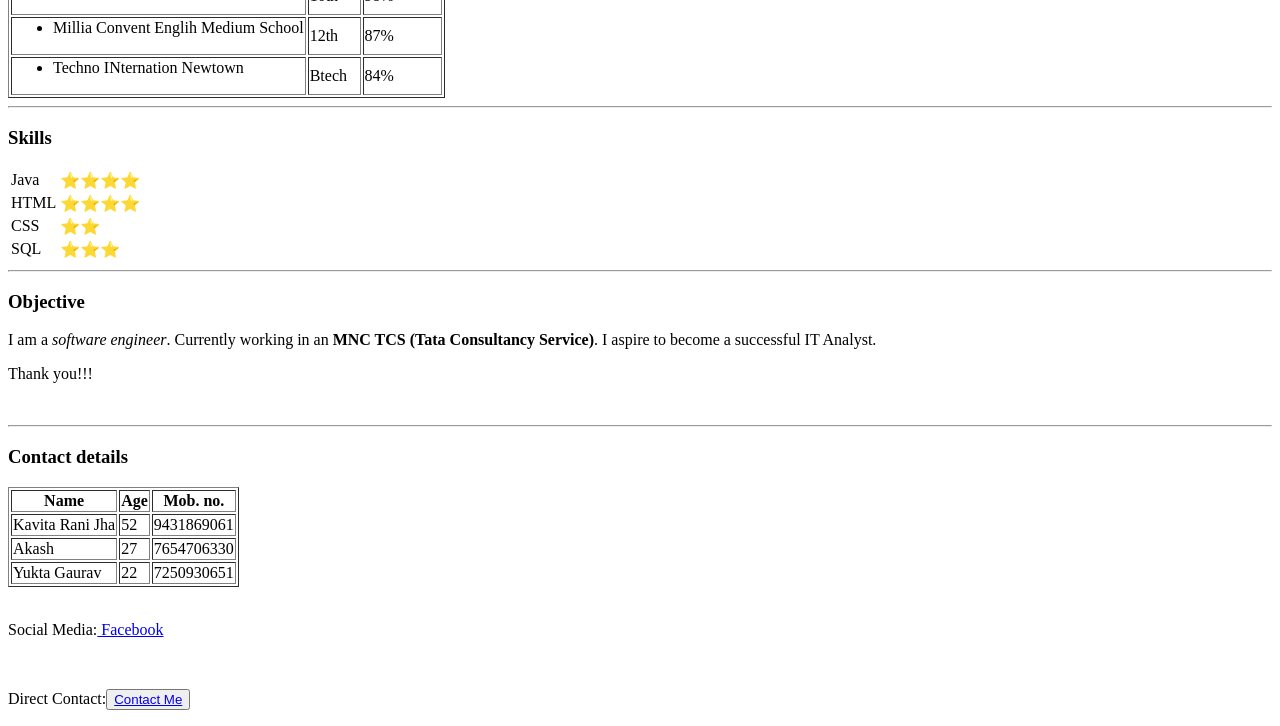
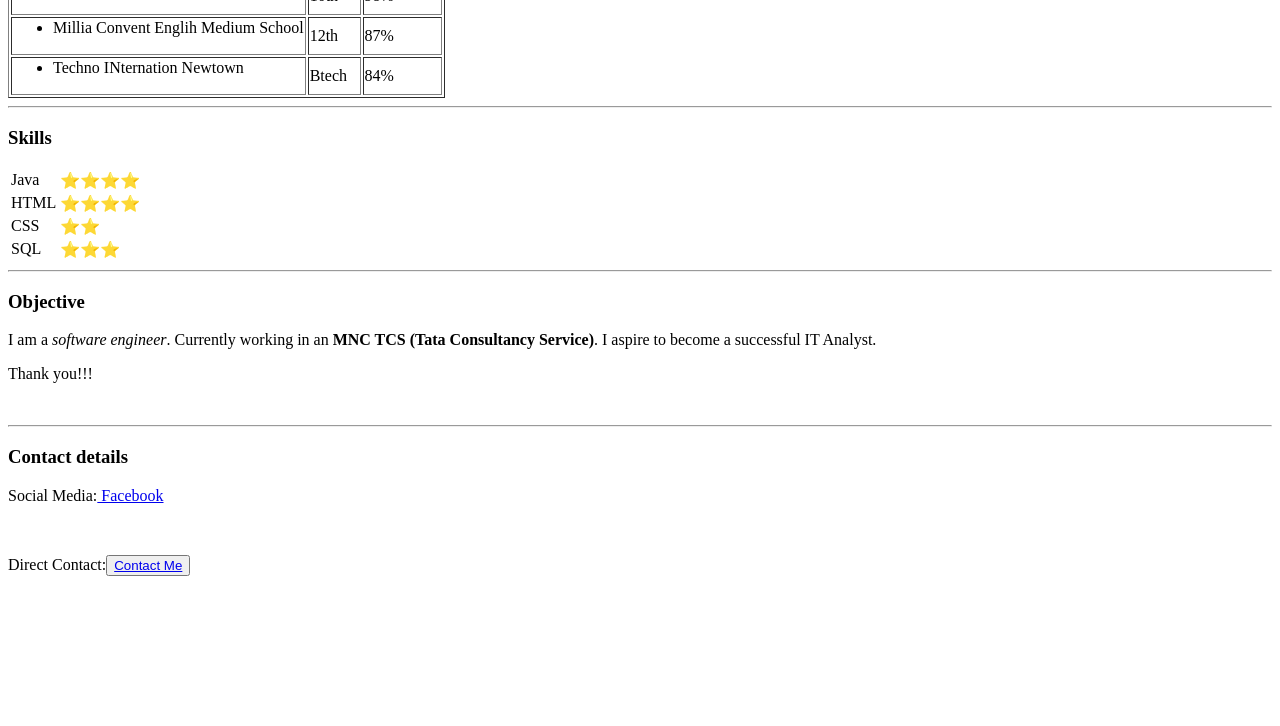
Before and after one commit to akkum255/CV, a plain HTML site: page index.html in a window 1280 px wide. Shown: the part 849-1575 px from the top of the page. After the commit the page ends 1441 px from the top, so only its background shows below. Drawn offline with Linux system fonts and the light colour scheme.

Commit message:
Update index.html

```diff
--- a/index.html
+++ b/index.html
@@ -75,28 +75,6 @@
 		<p> I am a <i>software engineer</i>. Currently working in an <b>MNC TCS (Tata Consultancy Service)</b>. I aspire to become a successful IT Analyst. <p>
 		<p> Thank you!!! </p><br><hr>
     <h3>Contact details</h3>
-		<table border="1">
-			<tr>
-				<th> Name </th>
-				<th> Age </th>
-				<th> Mob. no. </th>
-			</tr>
-			<tr>
-				<td> Kavita Rani Jha </td>
-				<td> 52 </td>
-				<td> 9431869061 </td>
-			</tr>
-			<tr>
-				<td> Akash </td>
-				<td> 27 </td>
-				<td> 7654706330 </td>
-			</tr>
-			<tr>
-				<td> Yukta Gaurav </td>
-				<td> 22 </td>
-				<td> 7250930651 </td>
-			</tr>
-		</table><br>
 		<p>Social Media:<a href="https://www.facebook.com" target="blank"> Facebook </a> </p><br>
 		<p>Direct Contact:<button> <a href="Contact_me.html" target="blank">Contact Me </a></button></p>
 
```
